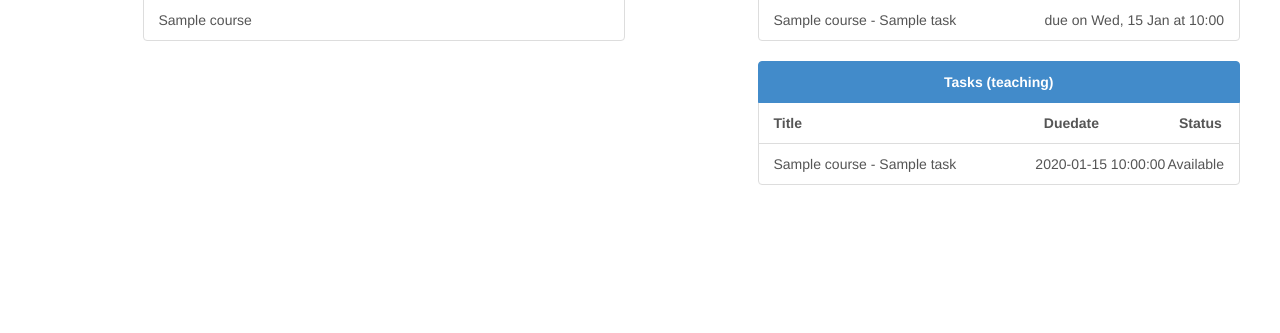
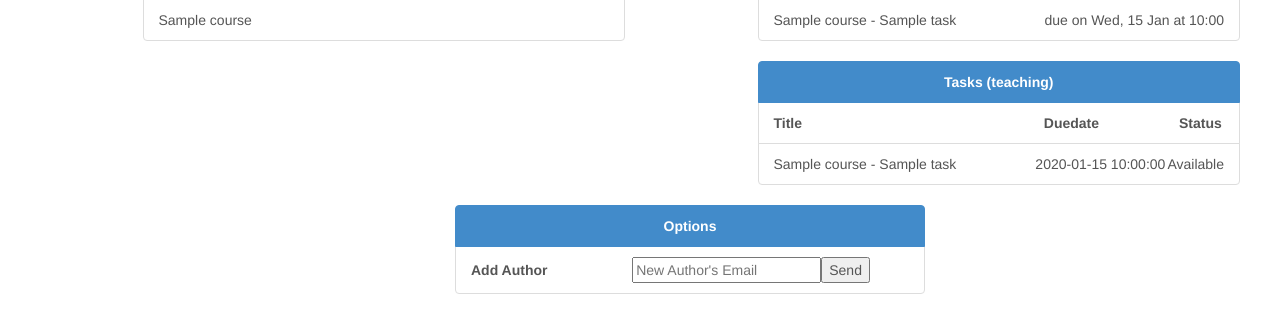
Before and after one commit to travisreed-wf/491Project, a Flask app: page /home in a window 1280 px wide. Shown: the part 210-543 px from the top of the page. Run offline with Flask 2, Linux system fonts and the light colour scheme; a user stored in the database is signed in; tables that the repository leaves empty hold one stand-in row (values such as "Sample post"); parts of the project's set-up code (start-up, migrations or seed data) failed here and were passed over; some libraries are stand-ins or nearby versions.

Commit message:
Starting for admin to add authors

```diff
--- a/src/home/urls.py
+++ b/src/home/urls.py
@@ -7,3 +7,4 @@ def setup_urls(app):
     app.add_url_rule('/home', view_func=views.HomeScreenView.as_view('home'))
     app.add_url_rule('/home/classlist', view_func=views.ClassListView.as_view('class_list'))
     app.add_url_rule('/home/tasklist', view_func=views.TaskListView.as_view('task_list'))
+    app.add_url_rule('/home/addAuthor', view_func=views.AddAuthorView.as_view('add_Author'))
--- a/src/home/views.py
+++ b/src/home/views.py
@@ -48,3 +48,18 @@ class TaskListView(MethodView):
         tasks['complete'] = sorted(tasks['complete'], key=lambda k: k['duedate'])
         tasks['current'] = sorted(tasks['current'], key=lambda k: k['duedate'])
         return flask.json.dumps(tasks)
+
+class AddAuthorView(MethodView):
+
+    def get(self):
+        return
+
+    def post(self):
+        data = flask.request.get_json()
+        email = data.get('email')
+        if email:
+            user = models.user.query.filter(models.Course.name.contains(email)).first()
+        print email
+        print user
+        print "TEST123"
+        return email
--- a/src/templates/home.html
+++ b/src/templates/home.html
@@ -65,11 +65,25 @@
         {% endif %}
     </div>
 </div>
+<div class="col-md-5 col-sm-10 col-sm-offset-4 admin" style="display:">
+    <div id="tasks-teaching-list" class="list-group">
+        <li class="list-group-item active" align="center"><strong>Options</strong></li>
+        <a class="list-group-item">
+            <table width="100%">
+                <tr>
+                    <td width="40%"><b>Add Author</b></td>
+                    <td width="40%"><input id="addAuthorEmail" type="text" placeholder="New Author's Email" /></td>
+                    <td width="10%"><button id="submitAddAuthor" type="button" class="">Send</button> </td>
+                    <td id="addAuthorNotification" width="10%"></td>
+                </tr>
+            </table>
+        </a>
+    </div>
+</div>
 {% endblock %}
 {% block js_bottom %}
 {{ super() }}
 <script>
-
     function getTaskList() {
         $.ajax({
             url         :'{{ url_for("task_list")}}',
@@ -127,6 +141,31 @@
 
     $(document).ready(function() {
         getTaskList();
+        $("#submitAddAuthor").click(function(){
+            alert("got here");
+            addAuthor();
+        })
+
+        function addAuthor() {
+            alert("adding author");
+            alert($("#addAuthorEmail").val());
+            $.ajax({
+                  url: '{{ url_for("add_Author") }}',
+                  type: 'POST',
+                  contentType: 'application/json',
+                  data: JSON.stringify({
+                        'email': $("#addAuthorEmail").val(),
+                    }),
+                    success:  function(data) {
+                        alert("success : " + data);
+                    },
+                    error: function(data){
+
+                    }
+            });
+
+    }
+
     })
 </script>
 {% endblock %}
```
